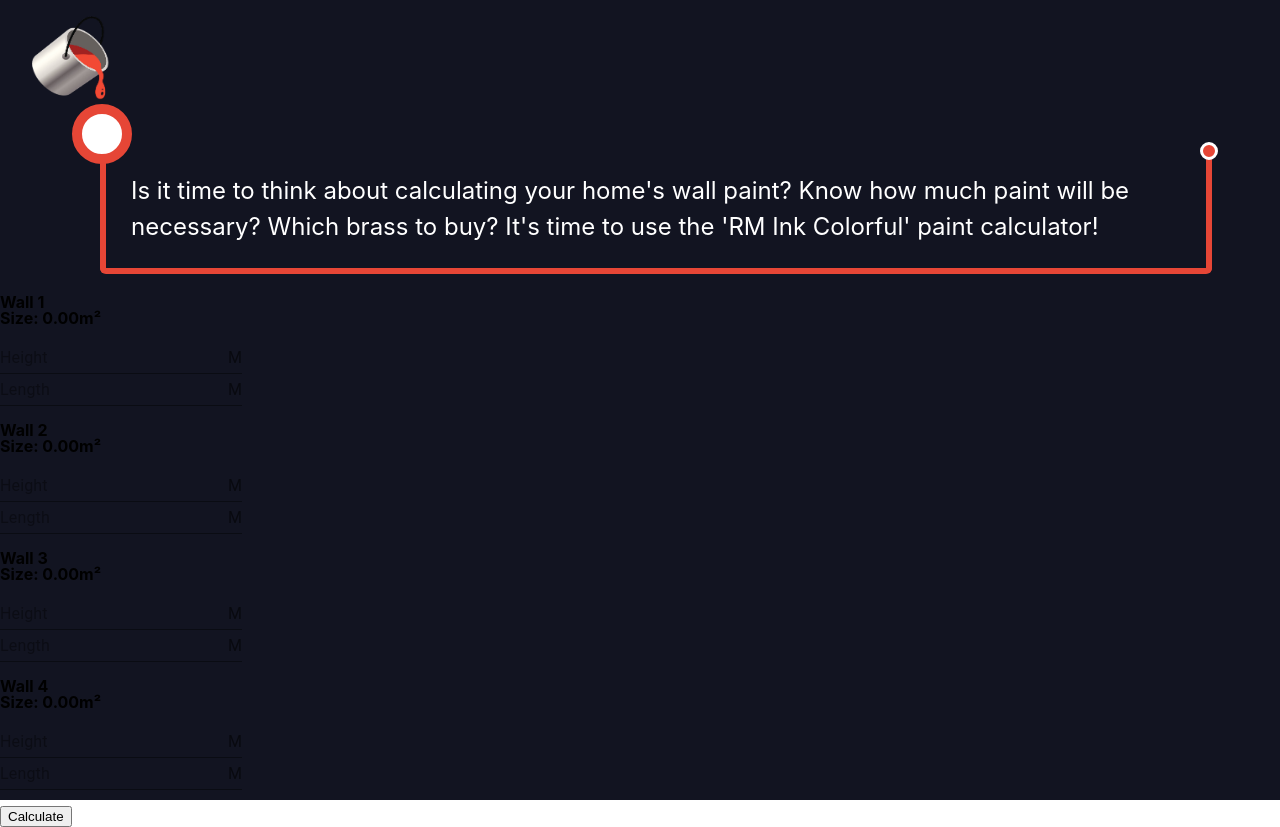
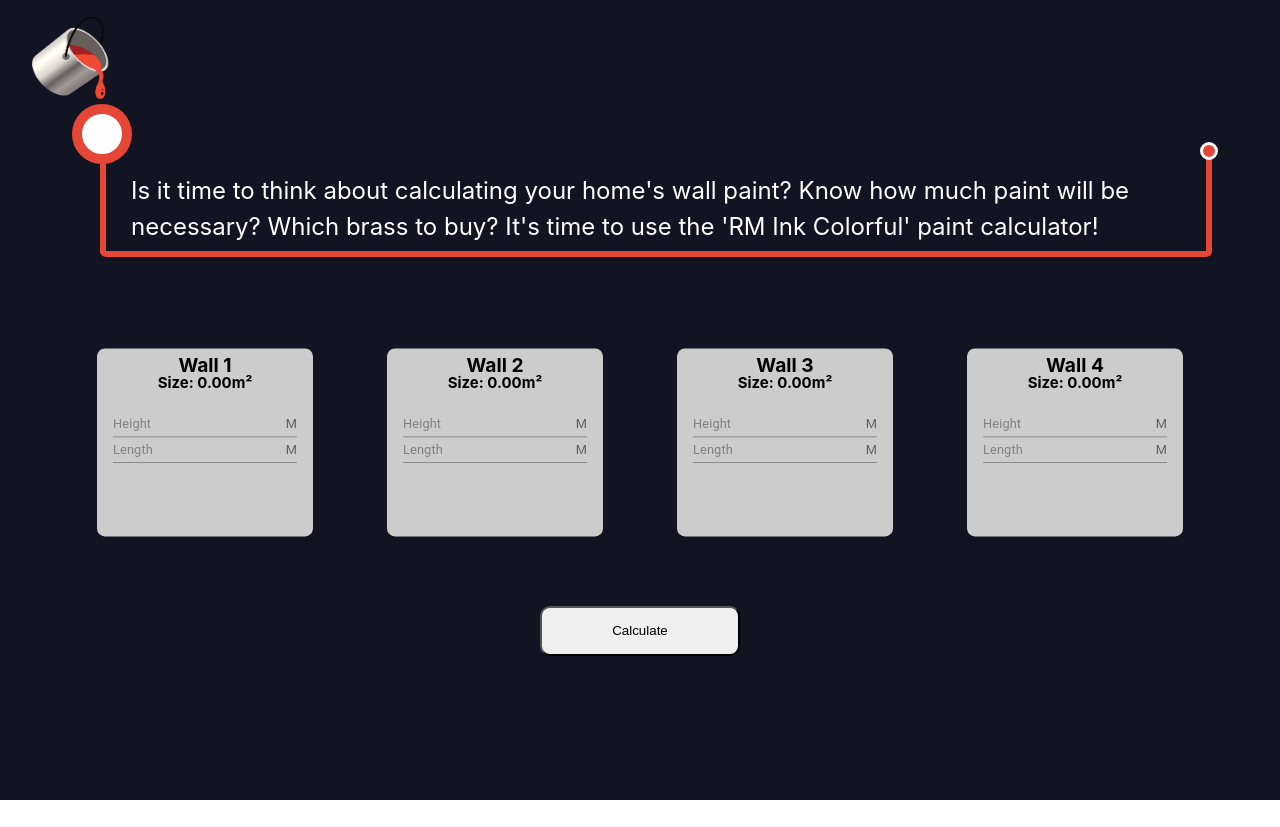
Before and after one commit to ricardomalan/paint-calculator-rm-ink-colorful, a React (Create React App) app: page / in a window 1280 px wide. After the commit the page ends 800 px from the top, so only its background shows below. Built offline with nearby package versions, Linux system fonts and the light colour scheme; the HTML template or start-up script is replaced by a standard one.

Commit message:
style: component and modal stylization

```diff
--- a/src/styles/displayModules.js
+++ b/src/styles/displayModules.js
@@ -1,14 +1,14 @@
 import styled from 'styled-components';
 
 export const HeaderModule = styled.section`
-  height: 70px;
+  height: 6.8rem;
   border: 0.375rem solid #e64636;
   border-radius: 0.375rem;
   border-top: 0;
   margin: 9.25rem 4.25rem 1.25rem 6.25rem;
   padding: 1.5625rem;
   color: #fff;
-  font-size: 24px;
+  font-size: 1.5rem;
   line-height: 1.5;
 
   &::before {
--- a/src/styles/global.js
+++ b/src/styles/global.js
@@ -6,24 +6,10 @@
     License: none (public domain)
   */
 
-  html, body, div, span, applet, object, iframe,
-  h1, h2, h3, h4, h5, h6, p, blockquote, pre,
-  a, abbr, acronym, address, big, cite, code,
-  del, dfn, em, img, ins, kbd, q, s, samp,
-  small, strike, strong, sub, sup, tt, var,
-  b, u, i, center,
-  dl, dt, dd, ol, ul, li,
-  fieldset, form, label, legend,
-  table, caption, tbody, tfoot, thead, tr, th, td,
-  article, aside, canvas, details, embed,
-  figure, figcaption, footer, header, hgroup,
-  menu, nav, output, ruby, section, summary,
-  time, mark, audio, video {
+  * {
     margin: 0;
     padding: 0;
-    border: 0;
-    font-size: 100%;
-    vertical-align: baseline;
+    box-sizing: border-box;
   }
   /* HTML5 display-role reset for older browsers */
   article, aside, details, figcaption, figure,
@@ -57,4 +43,104 @@
     font-family: source-code-pro, Menlo, Monaco, Consolas, 'Courier New',
     monospace;
   }
+
+  .body {
+    display: flex;
+    flex-wrap: wrap;
+    justify-content: center;
+    padding: 3%;
+    height: 100%;
+    width: 100%;
+  }
+
+  .body .div-modal {
+    margin-top: 3%;
+    flex-basis: 100%;
+    height: 100px;
+    flex-grow: 2;
+    text-align: center;
+  }
+
+  .card {
+    text-align: center;
+    min-width: 250px;
+    max-width: 270px;
+    height: auto;
+    margin: 10px;
+    padding: 10px;
+    border-radius: 10px;
+    transition: all ease 0.3s;
+    scale: 0.8;
+    background-color: #ccc;
+  }
+
+  .card:hover {
+    background-color: #ffe;
+    transform: scale(1.1);
+  }
+
+  .add-item {
+    justify-content: center;
+    margin-top: 25px;
+    flex-direction: column;
+  }
+
+  .add-item .item {
+    padding: 10px;
+    width: 50px;
+    font-size: 20px;
+  }
+
+  .tamanho-janela {
+    margin-top: -5%;
+    font-size: 12px;
+    font-weight: 100;
+  }
+
+  .input-div {
+    padding: 10px;
+    border-radius: 10px;
+  }
+
+  .input-div .colapse {
+    max-width: 180px;
+    max-height: 50px;
+  }
+  .input-div .alert {
+    font-size: 13px;
+  }
+
+  .tamanho-porta {
+    margin-top: -5%;
+    font-size: 12px;
+    font-weight: 100;
+  }
+
+  .btn {
+    height: 50px;
+    width: 200px;
+    cursor: pointer;
+    border-radius: 10px;
+  }
+
+  .btn:hover {
+    background-color: #ffe;
+    transform: scale(1.1);
+  }
+
+  .img-tinta {
+    margin-right: 10px;
+  }
+
+  .text-info-modal {
+    margin: 4px 0;
+  }
+
+  .info {
+    text-align: center;
+  }
+
+  .modal-customization {
+    border-radius: 10px;
+  }
 `;
--- a/src/styles/mainContainer.js
+++ b/src/styles/mainContainer.js
@@ -7,7 +7,7 @@
   width: 100vw;
   height: 100vh;
 
-  img {
+  .img-logo {
     position: absolute;
     transform: scaleX(-1);
     left: 2rem;
```
